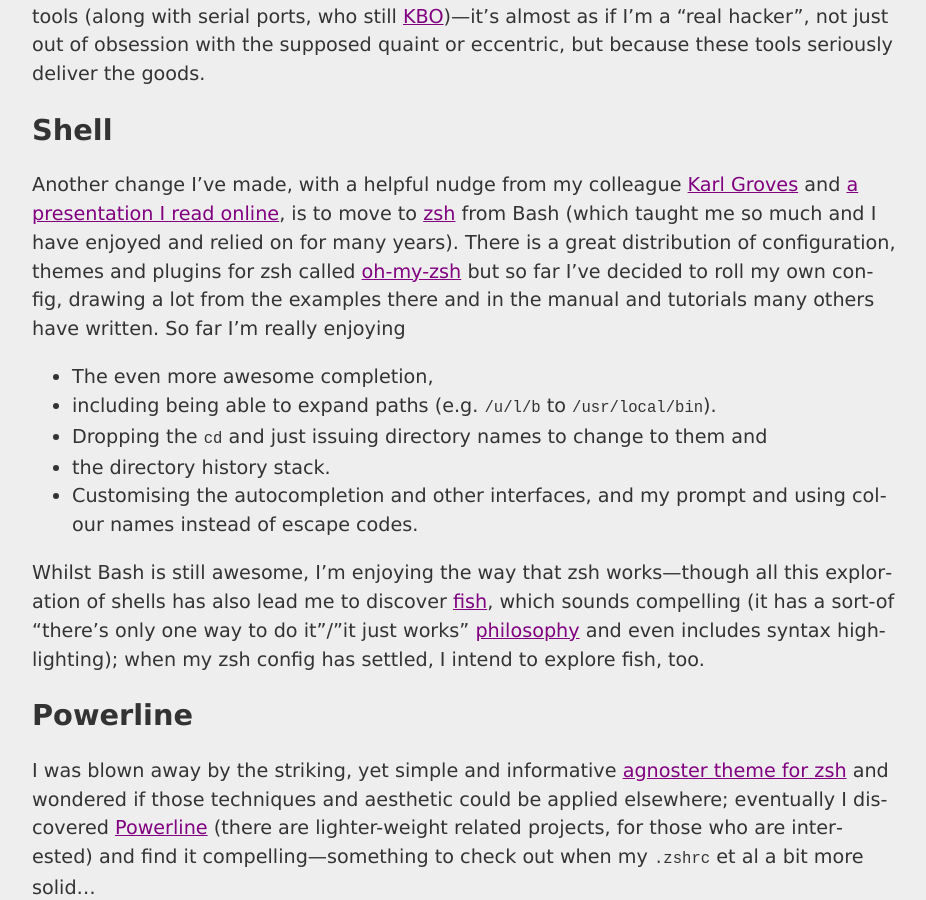
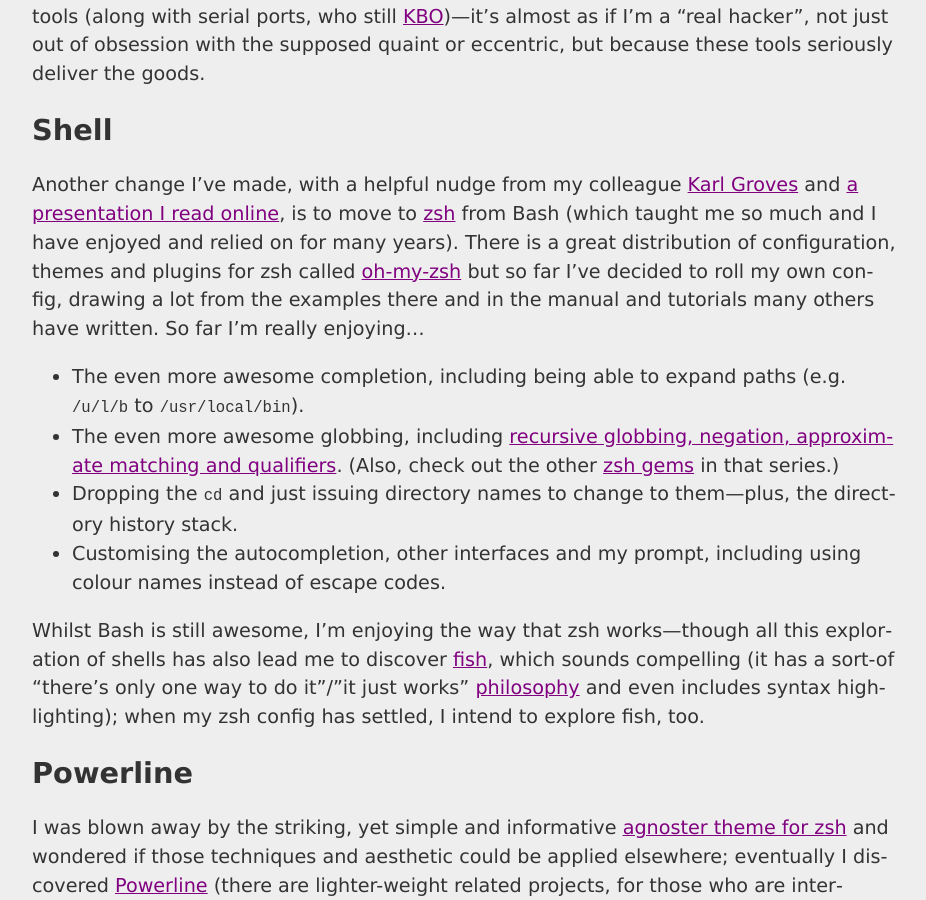
Before and after one commit to matatk/matatk.github.io, a Jekyll site: the page built from _posts/2014-07-27-terminal-editor-and-shell-geekery.md, in a window 1280 px wide and 900 px high, scrolled down 1775 px. Shown: the whole window, without its empty margins (176-1102 px from the left). Built offline with Jekyll 4.4.1, drawn with Linux system fonts in a browser that asks for light colours; some of the changed text lies outside the part shown.

Commit message:
Tidy up the terminal/editor/shell article a bit
* Slightly neater structure for shell goodies list.
* Include more links.
* Use dotfiles tag.

```diff
--- a/_posts/2014-07-27-terminal-editor-and-shell-geekery.md
+++ b/_posts/2014-07-27-terminal-editor-and-shell-geekery.md
@@ -29,13 +29,12 @@ Some have asked why I don't move into the 21st century---maybe I should try some
 
 ## Shell
 
-Another change I've made, with a helpful nudge from my colleague [Karl Groves](http://www.karlgroves.com) and [a presentation I read online](http://www.slideshare.net/jaguardesignstudio/why-zsh-is-cooler-than-your-shell-16194692), is to move to [zsh](http://www.zsh.org) from Bash (which taught me so much and I have enjoyed and relied on for many years).  There is a great distribution of configuration, themes and plugins for zsh called [oh-my-zsh](http://ohmyz.sh) but so far I've decided to roll my own config, drawing a lot from the examples there and in the manual and tutorials many others have written.  So far I'm really enjoying
+Another change I've made, with a helpful nudge from my colleague [Karl Groves](http://www.karlgroves.com) and [a presentation I read online](http://www.slideshare.net/jaguardesignstudio/why-zsh-is-cooler-than-your-shell-16194692), is to move to [zsh](http://www.zsh.org) from Bash (which taught me so much and I have enjoyed and relied on for many years).  There is a great distribution of configuration, themes and plugins for zsh called [oh-my-zsh](http://ohmyz.sh) but so far I've decided to roll my own config, drawing a lot from the examples there and in the manual and tutorials many others have written.  So far I'm really enjoying...
 
- * The even more awesome completion,
- * including being able to expand paths (e.g. `/u/l/b` to `/usr/local/bin`).
- * Dropping the `cd` and just issuing directory names to change to them and
- * the directory history stack.
- * Customising the autocompletion and other interfaces, and my prompt and using colour names instead of escape codes.
+ * The even more awesome completion, including being able to expand paths (e.g. `/u/l/b` to `/usr/local/bin`).
+ * The even more awesome globbing, including [recursive globbing, negation, approximate matching and qualifiers](http://www.refining-linux.org/archives/37/ZSH-Gem-2-Extended-globbing-and-expansion/).  (Also, check out the other [zsh gems](http://www.refining-linux.org/archives/2011/12.html) in that series.)
+ * Dropping the `cd` and just issuing directory names to change to them---plus, the directory history stack.
+ * Customising the autocompletion, other interfaces and my prompt, including using colour names instead of escape codes.
 
 Whilst Bash is still awesome, I'm enjoying the way that zsh works---though all this exploration of shells has also lead me to discover [fish](http://fishshell.com), which sounds compelling (it has a sort-of "there's only one way to do it"/"it just works" [philosophy](http://fishshell.com/docs/current/design.html) and even includes syntax highlighting); when my zsh config has settled, I intend to explore fish, too.
 
```
Also changed, not shown: other parts of _posts/2014-07-27-terminal-editor-and-shell-geekery.md (+1 -1 lines).
